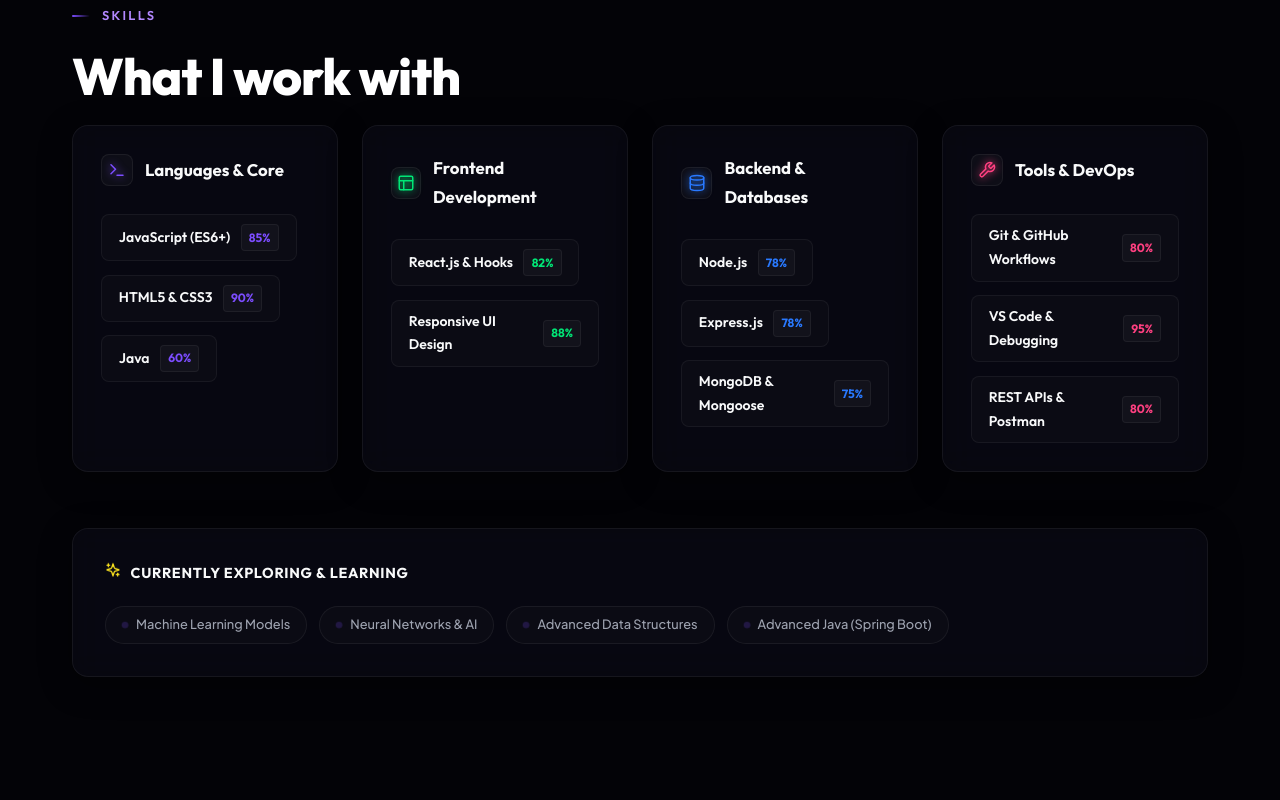
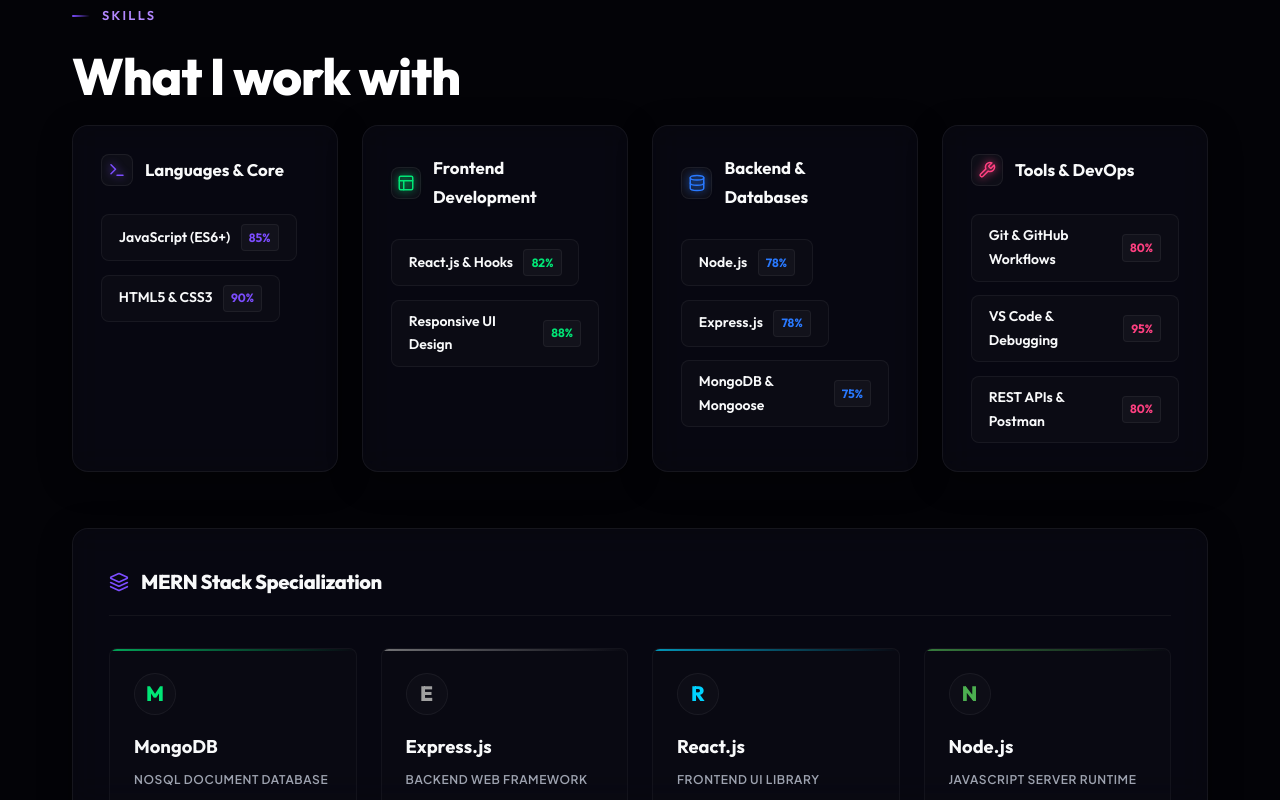
Before and after one commit to PavankumarCH22/portfolio-, a React (Vite) app in the folder client/: page / in a window 1280 px wide. Shown: the part 2000-2800 px from the top of the page. Built offline with nearby package versions, Linux system fonts and the light colour scheme; no server answers.

Commit message:
Update portfolio: clean up projects catalog, add MERN details, remove Java, and add premium animations

```diff
--- a/client/src/components/About.jsx
+++ b/client/src/components/About.jsx
@@ -59,7 +59,7 @@
               </p>
 
               <p className="about__text">
-                Outside of classes, I have independently researched, built, and shipped complex MERN applications from scratch, taking responsibility for the database structures, security protocols, and deployments. I'm actively expanding my horizons into advanced Java architectures, machine learning models, and building AI-integrated SaaS products.
+                Outside of classes, I have independently researched, built, and shipped complex MERN applications from scratch, taking responsibility for the database structures, security protocols, and deployments. I'm actively expanding my horizons into machine learning models, neural networks, and building AI-integrated SaaS products.
               </p>
             </div>
 
--- a/client/src/components/Hero.jsx
+++ b/client/src/components/Hero.jsx
@@ -80,7 +80,7 @@
           </div>
 
           <div className="hero__stack animate-fadeUp delay-4">
-            {['React.js', 'Node.js', 'Express.js', 'MongoDB', 'AI/ML', 'Java'].map(t => (
+            {['React.js', 'Node.js', 'Express.js', 'MongoDB', 'AI/ML'].map(t => (
               <span key={t} className="hero__tag">{t}</span>
             ))}
           </div>
@@ -123,7 +123,6 @@
 &nbsp;&nbsp;skills<span className="o">:</span> [<br />
 &nbsp;&nbsp;&nbsp;&nbsp;<span className="s">"React"</span>, <span className="s">"Node"</span>, <span className="s">"Express"</span>, <span className="s">"MongoDB"</span><br />
 &nbsp;&nbsp;],<br />
-&nbsp;&nbsp;learning<span className="o">:</span> [<span className="s">"Machine Learning"</span>, <span className="s">"DSA"</span>, <span className="s">"Java"</span>],<br />
 &nbsp;&nbsp;status<span className="o">:</span> <span className="s">"Open to new opportunities 🚀"</span><br />
 &#125;;<br />
 <br />
@@ -147,7 +146,7 @@
                   <div className="console__prompt">
                     <span className="console__dir">~/pavan-portfolio</span>
                     <span className="console__branch">git:(main)</span>
-                    <span className="console__symbol">$</span> node pavan.js
+                    <span className="console__symbol">$</span> node pavan.js<span className="terminal-cursor" />
                   </div>
 
                   <div className="console__outputs">
--- a/client/src/components/Projects.jsx
+++ b/client/src/components/Projects.jsx
@@ -20,44 +20,18 @@
     _id: '2',
     title: 'Personal Developer Portfolio',
     description:
-      'Responsive portfolio website showcasing projects, skills, and contact. Built with React and deployed on Vercel with smooth animations, dark space theme, and high-performance serverless endpoints.',
-    techStack: ['React', 'CSS', 'Vite', 'Vercel', 'MongoDB'],
+      'Responsive portfolio website showcasing projects, skills, and contact. Built with MongoDB, Express.js, React, and Node.js. Deployed on Vercel with smooth animations, dark space theme, and high-performance serverless endpoints.',
+    techStack: ['MongoDB', 'Express.js', 'React', 'Node.js', 'Vercel'],
     githubUrl: 'https://github.com/PavankumarCH22',
     liveUrl: 'https://github.com/PavankumarCH22',
     featured: true,
     setup: 'cd client && npm install && npm run build',
     architecture: 'Single-project Vercel monorepo mapping static assets and Express serverless functions concurrently.',
     learnings: 'Mastered glassmorphism design tokens, engineered real-time database state sync, and refined clean CSS keyframes.'
-  },
-  {
-    _id: '3',
-    title: 'Frontend UI Projects',
-    description:
-      'Collection of front-end projects applying HTML, CSS, and JavaScript to build clean, user-friendly interfaces with modern design patterns and pixel-perfect layouts.',
-    techStack: ['HTML', 'CSS', 'JavaScript'],
-    githubUrl: 'https://github.com/PavankumarCH22',
-    liveUrl: 'https://github.com/PavankumarCH22',
-    featured: false,
-    setup: 'open index.html in browser',
-    architecture: 'Pure semantic HTML5 layout with vanilla CSS custom properties and pure Javascript event emitters.',
-    learnings: 'Perfected flexbox/grid alignments, studied performance paint layers, and crafted clean visual micro-interactions.'
-  },
-  {
-    _id: '4',
-    title: 'Kandanavolu Paakashala',
-    description:
-      'A professional Andhra catering web application built for Kurnool-based catering services. Features dynamic multi-language (i18n) support (English, Telugu, Hindi), bespoke menu configurations, fluid animations, and an integrated reservation funnel.',
-    techStack: ['HTML5', 'CSS3', 'JavaScript', 'Firebase', 'i18n'],
-    githubUrl: 'https://github.com/PavankumarCH22',
-    liveUrl: 'https://kandanavolu-paakashala.firebaseapp.com/',
-    featured: true,
-    setup: 'npm install -g firebase-tools && firebase deploy',
-    architecture: 'Single-page application structured around modular semantic components, dynamically controlled language-switcher dictionary assets, responsive media, and automated Firebase Hosting routing pipelines.',
-    learnings: 'Engineered clean client-side dynamic i18n module systems, customized elegant vanilla CSS layout animations, and deployed high-performance global assets via Firebase CLI.'
-  },
+  }
 ];
 
-const categories = ['All', 'MERN', 'React', 'Frontend'];
+const categories = ['All', 'MERN'];
 
 export default function Projects() {
   const [projects, setProjects] = useState(FALLBACK_PROJECTS);
--- a/client/src/components/Skills.css
+++ b/client/src/components/Skills.css
@@ -157,3 +157,172 @@
   background: var(--accent);
   animation: pulse-ring 1.8s ease-out infinite;
 }
+
+/* ── MERN Stack Details Section ── */
+.skills__mern {
+  border-radius: var(--radius);
+  padding: 2.25rem;
+  margin-top: 2.5rem;
+  margin-bottom: 2.5rem;
+}
+
+.skills__mern-header {
+  display: flex;
+  align-items: center;
+  gap: 0.75rem;
+  margin-bottom: 2rem;
+  border-bottom: 1px solid var(--border);
+  padding-bottom: 1rem;
+}
+
+.skills__mern-icon {
+  color: var(--accent);
+}
+
+.skills__mern-title {
+  font-family: var(--font-display);
+  font-size: 1.25rem;
+  font-weight: 800;
+  letter-spacing: -0.02em;
+  color: var(--text-primary);
+}
+
+.mern-details__grid {
+  display: grid;
+  grid-template-columns: repeat(auto-fit, minmax(220px, 1fr));
+  gap: 1.5rem;
+}
+
+.mern-card {
+  position: relative;
+  background: rgba(255, 255, 255, 0.01);
+  border: 1px solid rgba(255, 255, 255, 0.04);
+  border-radius: var(--radius-sm);
+  padding: 1.5rem;
+  transition: var(--transition);
+  display: flex;
+  flex-direction: column;
+  gap: 1rem;
+  overflow: hidden;
+}
+
+.mern-card::before {
+  content: '';
+  position: absolute;
+  top: 0;
+  left: 0;
+  width: 100%;
+  height: 2px;
+  background: linear-gradient(90deg, var(--tech-color), transparent);
+  opacity: 0.7;
+}
+
+.mern-card::after {
+  content: '';
+  position: absolute;
+  top: 0;
+  left: -150%;
+  width: 50%;
+  height: 100%;
+  background: linear-gradient(
+    90deg,
+    transparent,
+    rgba(255, 255, 255, 0.04),
+    transparent
+  );
+  transform: skewX(-20deg);
+  transition: left 0.75s ease;
+  pointer-events: none;
+}
+
+.mern-card:hover::after {
+  left: 150%;
+}
+
+.mern-card:hover {
+  transform: translateY(-4px);
+  border-color: rgba(255, 255, 255, 0.09);
+  background: rgba(255, 255, 255, 0.02);
+  box-shadow: 0 10px 30px rgba(0, 0, 0, 0.15), 0 0 15px rgba(255, 255, 255, 0.01);
+}
+
+.mern-card__badge-wrapper {
+  align-self: flex-start;
+  width: 42px;
+  height: 42px;
+  border-radius: 50%;
+  background: rgba(255, 255, 255, 0.02);
+  border: 1px solid rgba(255, 255, 255, 0.05);
+  display: flex;
+  align-items: center;
+  justify-content: center;
+  transition: var(--transition);
+}
+
+.mern-card:hover .mern-card__badge-wrapper {
+  background: var(--tech-color);
+  border-color: transparent;
+  transform: scale(1.05);
+}
+
+.mern-card__letter {
+  font-family: var(--font-display);
+  font-size: 1.3rem;
+  font-weight: 800;
+  color: var(--tech-color);
+  transition: var(--transition);
+}
+
+.mern-card:hover .mern-card__letter {
+  color: #030307;
+}
+
+.mern-card__content {
+  display: flex;
+  flex-direction: column;
+  gap: 0.5rem;
+}
+
+.mern-card__title {
+  font-family: var(--font-display);
+  font-size: 1.15rem;
+  font-weight: 700;
+  color: var(--text-primary);
+}
+
+.mern-card__subtitle {
+  font-size: 0.75rem;
+  font-weight: 600;
+  text-transform: uppercase;
+  letter-spacing: 0.05em;
+  color: var(--text-secondary);
+}
+
+.mern-card__list {
+  list-style: none;
+  display: flex;
+  flex-direction: column;
+  gap: 0.6rem;
+  margin-top: 0.5rem;
+}
+
+.mern-card__item {
+  position: relative;
+  padding-left: 1rem;
+  font-size: 0.85rem;
+  line-height: 1.4;
+  color: var(--text-secondary);
+  transition: var(--transition);
+}
+
+.mern-card__item::before {
+  content: '•';
+  position: absolute;
+  left: 0;
+  color: var(--tech-color);
+  font-weight: 800;
+}
+
+.mern-card:hover .mern-card__item {
+  color: var(--text-primary);
+}
--- a/client/src/components/Skills.jsx
+++ b/client/src/components/Skills.jsx
@@ -1,4 +1,4 @@
-import { Terminal, Layout, Database, Wrench, Sparkles } from 'lucide-react';
+import { Terminal, Layout, Database, Wrench, Layers } from 'lucide-react';
 import './Skills.css';
 
 const skillGroups = [
@@ -9,7 +9,6 @@
     skills: [
       { name: 'JavaScript (ES6+)', level: 85 },
       { name: 'HTML5 & CSS3', level: 90 },
-      { name: 'Java', level: 60 },
     ],
   },
   {
@@ -43,11 +42,53 @@
   },
 ];
 
-const learning = [
-  'Machine Learning Models',
-  'Neural Networks & AI',
-  'Advanced Data Structures',
-  'Advanced Java (Spring Boot)'
+const mernStackDetails = [
+  {
+    letter: 'M',
+    name: 'MongoDB',
+    subtitle: 'NoSQL Document Database',
+    color: '#00e676',
+    points: [
+      'NoSQL document database',
+      'Stores data as JSON-like documents (BSON)',
+      'Schema-less & highly scalable',
+      'Used with Mongoose ODM in Node.js'
+    ]
+  },
+  {
+    letter: 'E',
+    name: 'Express.js',
+    subtitle: 'Backend Web Framework',
+    color: '#a0a0a0',
+    points: [
+      'Lightweight Node.js web framework',
+      'Handles routing, middleware, REST APIs',
+      'Easy to integrate with MongoDB via Mongoose'
+    ]
+  },
+  {
+    letter: 'R',
+    name: 'React.js',
+    subtitle: 'Frontend UI Library',
+    color: '#00d2ff',
+    points: [
+      'Frontend UI library by Meta',
+      'Component-based architecture',
+      'State management: useState, useEffect, Context API, Redux',
+      'Tools: React Router, Axios, Tailwind CSS'
+    ]
+  },
+  {
+    letter: 'N',
+    name: 'Node.js',
+    subtitle: 'JavaScript Server Runtime',
+    color: '#4caf50',
+    points: [
+      'JavaScript runtime on the server',
+      'Non-blocking, event-driven architecture',
+      'Powers the backend alongside Express'
+    ]
+  }
 ];
 
 export default function Skills() {
@@ -82,17 +123,27 @@
           })}
         </div>
 
-        <div className="skills__learning glass-panel animate-fadeUp">
-          <div className="skills__learning-header">
-            <Sparkles size={16} className="skills__learning-icon" />
-            <p className="skills__learning-label">Currently exploring & learning</p>
+        <div className="skills__mern glass-panel animate-fadeUp">
+          <div className="skills__mern-header">
+            <Layers size={20} className="skills__mern-icon" />
+            <h3 className="skills__mern-title">MERN Stack Specialization</h3>
           </div>
-          <div className="skills__learning-tags">
-            {learning.map(l => (
-              <span key={l} className="learning-tag">
-                <span className="learning-tag__dot" />
-                {l}
-              </span>
+          <div className="mern-details__grid">
+            {mernStackDetails.map((item, idx) => (
+              <div key={item.name} className="mern-card" style={{ '--tech-color': item.color }}>
+                <div className="mern-card__badge-wrapper">
+                  <span className="mern-card__letter">{item.letter}</span>
+                </div>
+                <div className="mern-card__content">
+                  <h4 className="mern-card__title">{item.name}</h4>
+                  <p className="mern-card__subtitle">{item.subtitle}</p>
+                  <ul className="mern-card__list">
+                    {item.points.map((pt, pIdx) => (
+                      <li key={pIdx} className="mern-card__item">{pt}</li>
+                    ))}
+                  </ul>
+                </div>
+              </div>
             ))}
           </div>
         </div>
--- a/client/src/index.css
+++ b/client/src/index.css
@@ -58,10 +58,11 @@
     linear-gradient(to right, rgba(255, 255, 255, 0.01) 1px, transparent 1px),
     linear-gradient(to bottom, rgba(255, 255, 255, 0.01) 1px, transparent 1px);
   background-size: 26px 26px, 100px 100px, 100px 100px;
-  background-position: center;
+  background-position: center, 0px 0px, 0px 0px;
   pointer-events: none;
   z-index: -2;
   opacity: 0.85;
+  animation: spaceGridMove 160s linear infinite;
 }
 
 body::after {
@@ -241,6 +242,11 @@
   100% { transform: scale(0.95); opacity: 0; box-shadow: 0 0 0 0 rgba(0, 230, 118, 0); }
 }
 
+@keyframes spaceGridMove {
+  from { background-position: center, 0px 0px, 0px 0px; }
+  to { background-position: center, 100px 100px, 100px 100px; }
+}
+
 .animate-fadeUp {
   animation: fadeUp 0.7s cubic-bezier(0.25, 0.8, 0.25, 1) forwards;
 }
```
Also changed, not shown: client/src/components/About.css (+7 -0 lines), client/src/components/Hero.css (+24 -1 lines), client/src/components/Navbar.css (+17 -0 lines), client/src/components/Projects.css (+29 -0 lines), 1 other file (tests, documents, lock files or other folders).
